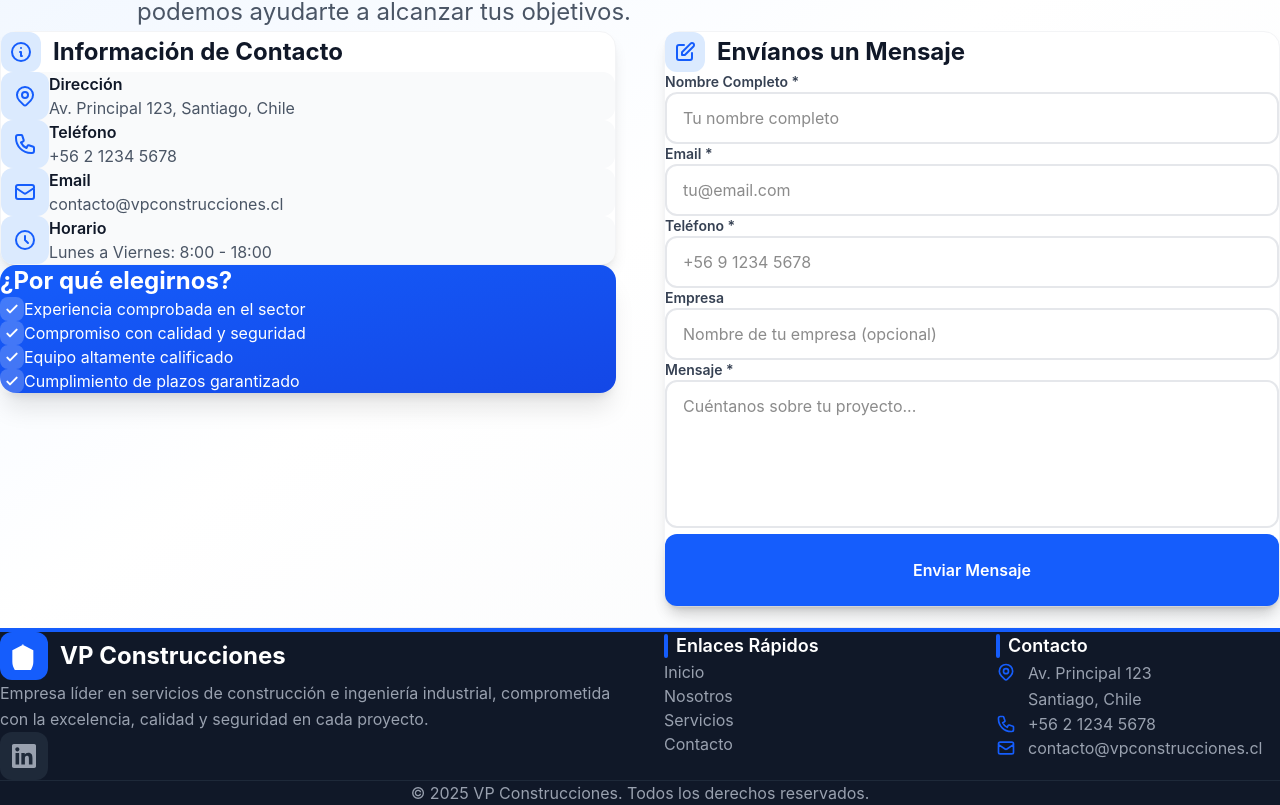
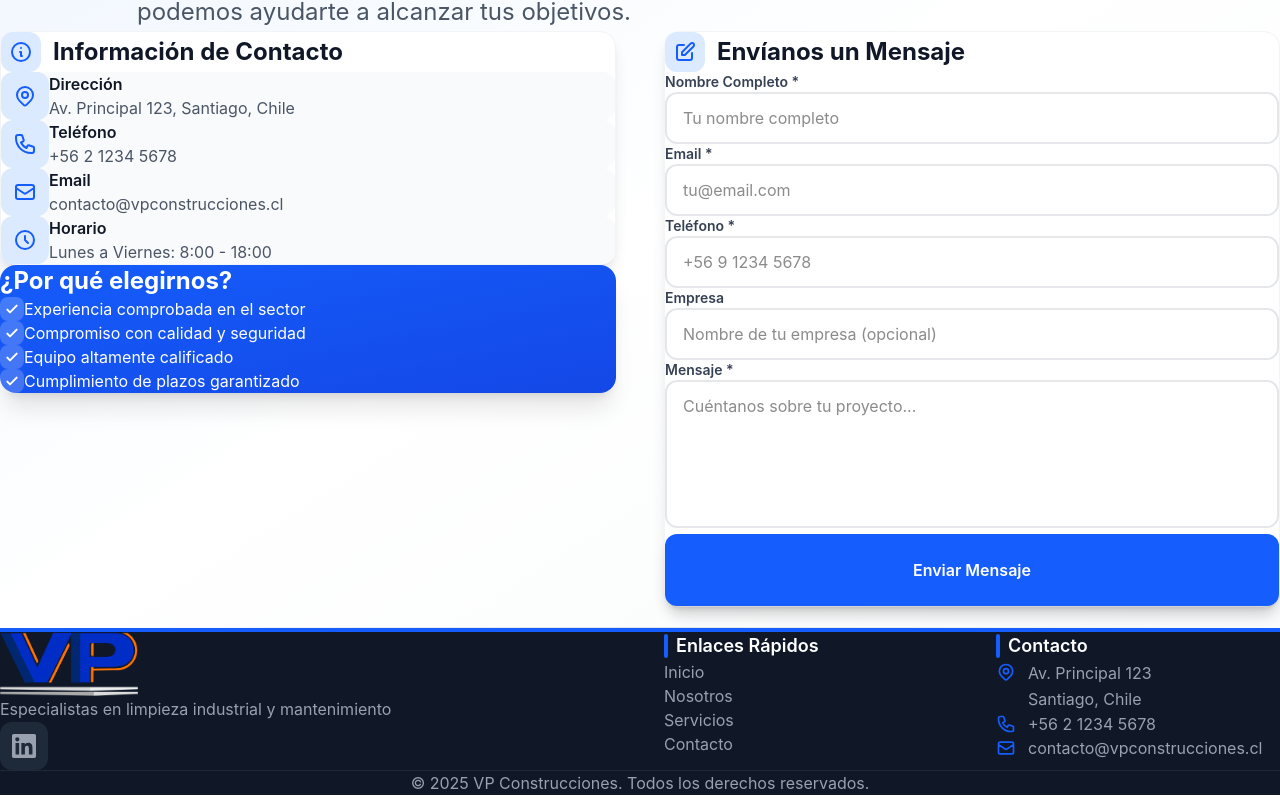
Before and after one commit to Felipeee1511/web-vpconstrucciones, a Next.js app: page / in a window 1280 px wide. Shown: the part 4225-5030 px from the top of the page. Built offline with nearby package versions, Linux system fonts and the light colour scheme.

Commit message:
correcciones footer

```diff
--- a/src/components/Footer.js
+++ b/src/components/Footer.js
@@ -1,31 +1,28 @@
+import Image from "next/image";
+
 export default function Footer() {
   return (
     <footer className="w-full bg-gray-900 text-white py-16 lg:py-20">
       {/* Container principal */}
-      <div className="w-full max-w-7xl mx-auto px-4 sm:px-6 lg:px-8">
+      <div className="w-full mx-auto px-8 sm:px-12 lg:px-16 xl:px-24">
         {/* Contenedor con borde sutil */}
-        <div className="border-t-4 border-blue-600 pt-12">
+        <div className="border-t-4 border-blue-600 pt-16 lg:pt-20">
           <div className="grid grid-cols-1 md:grid-cols-4 gap-10 lg:gap-12">
             {/* Columna principal */}
-            <div className="col-span-1 md:col-span-2">
-              <div className="flex items-center gap-3 mb-4">
-                <div className="w-12 h-12 bg-blue-600 rounded-xl flex items-center justify-center">
-                  <svg
-                    className="w-7 h-7"
-                    fill="currentColor"
-                    viewBox="0 0 24 24"
-                  >
-                    <path d="M12 2L2 7v10c0 5.55 3.84 10.74 9 12 5.16-1.26 9-6.45 9-12V7l-10-5z" />
-                  </svg>
-                </div>
-                <h3 className="text-2xl font-bold">VP Construcciones</h3>
+            <div className="col-span-1 md:col-span-2 text-center md:text-left">
+              <div className="mb-4 flex justify-center md:justify-start">
+                <Image
+                  src="/assets/logovp.png"
+                  alt="VP Construcciones Logo"
+                  width={200}
+                  height={67}
+                  className="h-16 w-auto object-contain"
+                />
               </div>
               <p className="text-gray-400 mb-6 leading-relaxed">
-                Empresa líder en servicios de construcción e ingeniería
-                industrial, comprometida con la excelencia, calidad y seguridad
-                en cada proyecto.
+                Especialistas en limpieza industrial y mantenimiento
               </p>
-              <div className="flex space-x-4">
+              <div className="flex space-x-4 justify-center md:justify-start">
                 <a
                   href="https://www.linkedin.com/company/vp-construcciones-spa/"
                   target="_blank"
```
